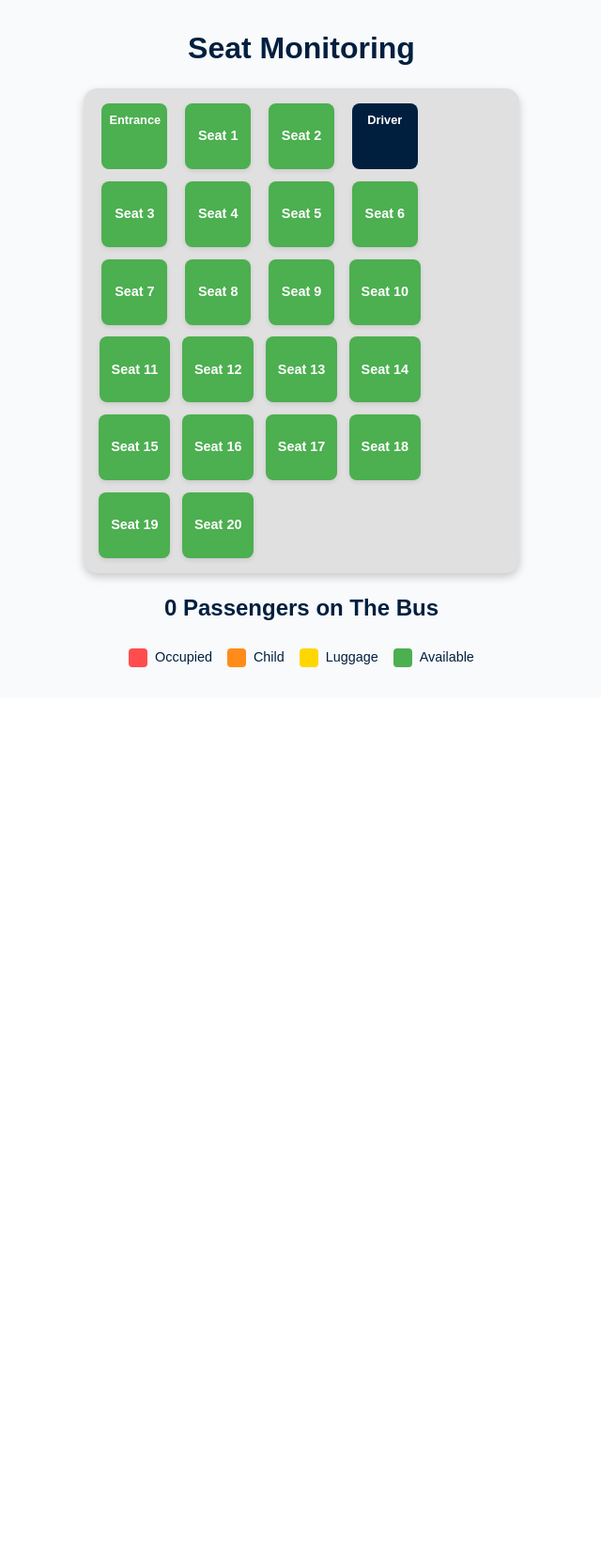
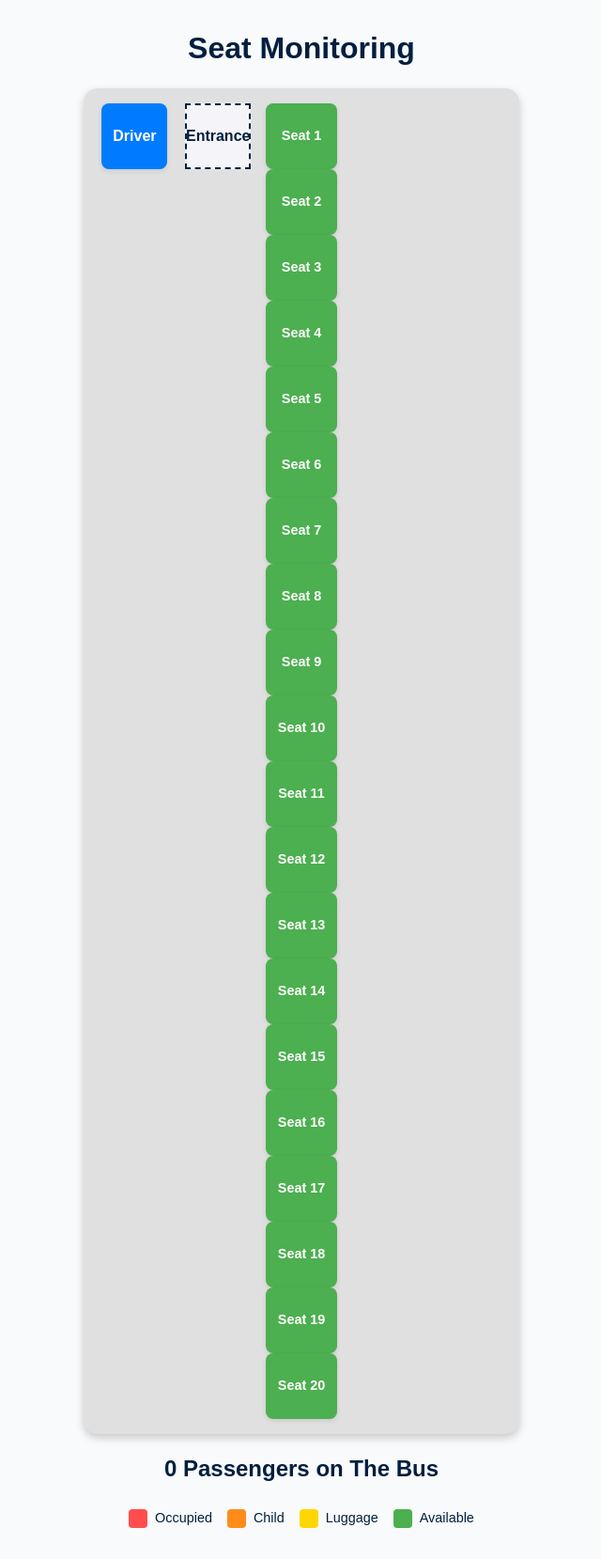
Before and after one commit to amurryd/Bus-Tracking-App, a Flask app: page /seat_availability in a window 1280 px wide. Shown: the part 67-1726 px from the top of the page at 94% size, without its empty margins (319-959 px from the left). Before the commit the page ends 777 px from the top, so only its background shows below. Run offline with Flask 3, Linux system fonts and the light colour scheme; some libraries are stand-ins or nearby versions.

Commit message:
Update seat_availability.html

```diff
--- a/Bus Seat Tracking/templates/seat_availability.html
+++ b/Bus Seat Tracking/templates/seat_availability.html
@@ -13,13 +13,11 @@
             color: #001f3f;
             font-family: Arial, sans-serif;
             }
-
             .navbar {
             background-color: white;
             padding: 0.8rem 1.5rem;
             border-bottom: 1px solid #eaeaea;
             }
-
             .navbar-brand {
             font-weight: bold;
             color: #001f3f !important;
@@ -27,38 +25,56 @@
             display: flex;
             align-items: center;
             }
-
             .navbar-brand img {
             width: 40px;
             height: auto;
             margin-right: 0.5rem;
             }
-
             .nav-link {
             color: #001f3f !important;
             margin: 0 0.5rem;
             font-weight: 500;
             }
-
             .nav-link.active {
             background-color: #ffc107;
             border-radius: 0.5rem;
             padding: 0.3rem 0.8rem;
             }
-
+            /* Driver Seat and Entrance Styling */
+            .driver-seat {
+            background-color: #007bff;
+            color: white;
+            font-weight: bold;
+            display: flex;
+            align-items: center;
+            justify-content: center;
+            width: 70px;
+            height: 70px;
+            border-radius: 8px;
+            box-shadow: 0px 2px 5px rgba(0, 0, 0, 0.1);
+            }
+            .entrance {
+            background-color: #f4f4f9;
+            width: 70px;
+            height: 70px;
+            border: 2px dashed #001f3f;
+            display: flex;
+            align-items: center;
+            justify-content: center;
+            font-weight: bold;
+            color: #001f3f;
+            }
             /* Seat Monitoring Section */
             .seat-monitoring {
             padding: 2rem 1rem;
             text-align: center;
             }
-
             .seat-monitoring h1 {
             font-size: 2rem;
             font-weight: bold;
             color: #001f3f;
             margin-bottom: 1rem;
             }
-
             /* Bus Body Styling */
             .bus-body {
             background-color: #e0e0e0;
@@ -69,53 +85,14 @@
             margin: auto;
             margin-top: 1.5rem;
             }
-
             /* Bus Layout Styling */
             /* Bus Layout Styling */
             .bus-layout {
             display: grid;
             grid-template-columns: repeat(5, 1fr); /* Two seats, aisle, two seats */
-        grid-template-rows: auto auto; /* Separate rows for entrance/driver and main seats */
             gap: 0.8rem;
             justify-items: center;
             }
-
-    /* Driver and Entrance Placement */
-    .driver-seat {
-        grid-row: 1;
-        grid-column: 4; /* Aligns in the 4th column */
-        background-color: #001f3f;
-        color: #fff;
-        font-weight: bold;
-        padding: 0.5rem;
-        border-radius: 8px;
-        text-align: center;
-        font-size: 0.8rem;
-        width: 70px;
-        height: 70px;
-    }
-
-    .entrance {
-        grid-row: 1;
-        grid-column: 1; /* Aligns in the 1st column */
-        background-color: #4caf50; /* Green color */
-        color: #fff;
-        font-weight: bold;
-        padding: 0.5rem;
-        border-radius: 8px;
-        text-align: center;
-        font-size: 0.8rem;
-        width: 70px;
-        height: 70px;
-    }
-
-    /* Seats start from the second row */
-    .bus-seats {
-        grid-row: 2;
-        grid-column: 1 / -1; /* Span all columns in row 2 */
-        display: contents;
-    }
-
             /* Seat Styling */
             .seat {
             display: flex;
@@ -134,16 +111,13 @@
             .aisle {
             background-color: #f4f4f9; /* Same as background */
             }
-
             /* Seat Status Colors */
             .occupied { background-color: #ff4d4d; }
             .child { background-color: #ff8c1a; }
             .luggage { background-color: #ffd700; }
             .available { background-color: #4caf50; }
-
             /* Passenger Count */
             .passenger-count { font-size: 1.5rem; font-weight: bold; color: #001f3f; margin-top: 1.2rem; }
-
             /* Legend Styling */
             .legend { display: flex; flex-wrap: wrap; align-items: center; gap: 1rem; margin-top: 1.5rem; justify-content: center; }
             .legend-item { display: flex; align-items: center; gap: 0.5rem; font-size: 0.9rem; }
@@ -179,13 +153,13 @@
         <div class="seat-monitoring container">
             <h1>Seat Monitoring</h1>
             <!-- Updated Bus Body Container -->
+            <!-- Bus Body Container with Driver Seat and Entrance -->
             <div class="bus-body">
                 <div class="bus-layout">
-        <!-- Place the entrance and driver seat in row 1 -->
+                    <!-- Driver Seat and Entrance at the front of the bus -->
+                    <div class="driver-seat" id="driverSeat">Driver</div>
                     <div class="entrance">Entrance</div>
-        <div class="driver-seat">Driver</div>
-
-        <!-- Bus Seats Layout starting in row 2 -->
+                    <!-- Aisle and Seats Layout -->
                     <div class="bus-seats" id="seatGrid">
                         {% for seat, data in seats.items() %}
                         <div id="{{ seat }}" aria-label="Seat {{ loop.index }}"
@@ -199,7 +173,9 @@
                             {% endif %}">
                             Seat {{ loop.index }}
                         </div>
-                {% if (loop.index - 2) % 4 == 0 %}<div class="aisle"></div>{% endif %}
+                        {% if (loop.index - 2) % 4 == 0 %}
+                        <div class="aisle"></div>
+                        {% endif %}
                         {% endfor %}
                     </div>
                 </div>
@@ -209,16 +185,20 @@
             <!-- Legend -->
             <div class="legend">
                 <div class="legend-item">
-          <div class="legend-box occupied"></div> Occupied
+                    <div class="legend-box occupied"></div>
+                    Occupied
                 </div>
                 <div class="legend-item">
-          <div class="legend-box child"></div> Child
+                    <div class="legend-box child"></div>
+                    Child
                 </div>
                 <div class="legend-item">
-          <div class="legend-box luggage"></div> Luggage
+                    <div class="legend-box luggage"></div>
+                    Luggage
                 </div>
                 <div class="legend-item">
-          <div class="legend-box available"></div> Available
+                    <div class="legend-box available"></div>
+                    Available
                 </div>
             </div>
         </div>
```
Lines whose indentation alone changed are shown as unchanged.
